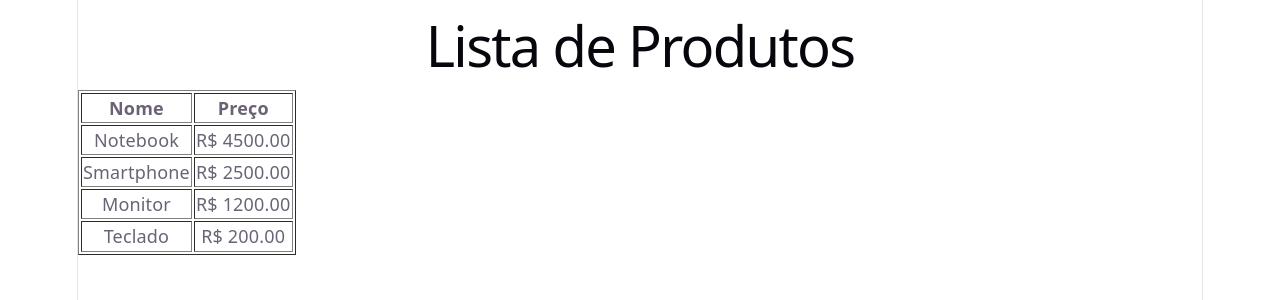
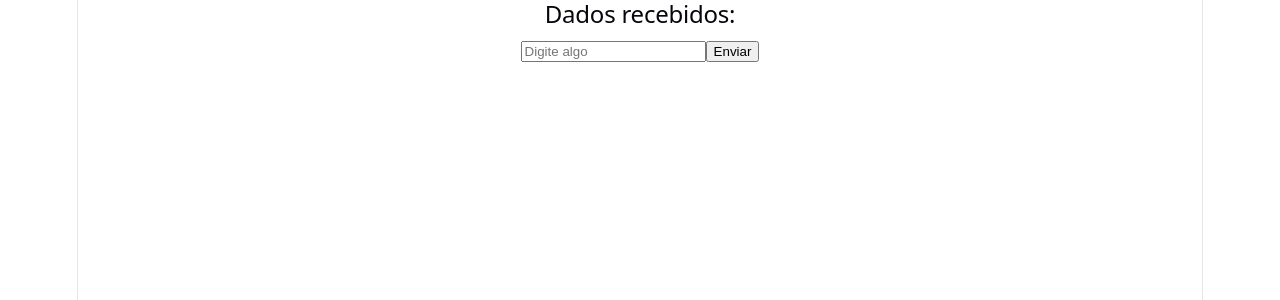
Before and after one commit to devstoks/projeto-react-step, a React (Vite) app in the folder exemplo/: page / in a window 1280 px wide. Shown: the top 300 px of the page. Built offline with nearby package versions, Linux system fonts and the light colour scheme.

Commit message:
Casa/Pai-e-filho

```diff
--- a/exemplo/src/App.jsx
+++ b/exemplo/src/App.jsx
@@ -1,10 +1,12 @@
 import React from 'react';
-import ListaDeProdutos from './components/ListaDeProdutos';
+import PaiFormulario from './components/PaiFormulario';
 
+// Componente principal da aplicação
 function App() {
   return (
     <div>
-      <ListaDeProdutos />
+      {/* Renderiza o componente Pai */}
+      <PaiFormulario />
     </div>
   );
 }
--- /dev/null
+++ b/exemplo/src/components/FormularioFilho.jsx
@@ -0,0 +1,28 @@
+import React, { useState } from 'react';
+
+// Componente filho que recebe a função de enviar dados do pai
+const FormularioFilho = ({ enviarDados }) => {
+  // Estado para guardar o texto do input
+  const [textoDigitado, setTextoDigitado] = useState('');
+
+  // Envia o texto para o pai e limpa o campo
+  const aoClicarEmEnviar = () => {
+    enviarDados(textoDigitado);
+    setTextoDigitado('');
+  };
+
+  return (
+    <div>
+      {/* Campo que atualiza o estado conforme o usuário digita */}
+      <input
+        type="text"
+        value={textoDigitado}
+        onChange={(evento) => setTextoDigitado(evento.target.value)}
+        placeholder="Digite algo"
+      />
+      <button onClick={aoClicarEmEnviar}>Enviar</button>
+    </div>
+  );
+};
+
+export default FormularioFilho;
--- /dev/null
+++ b/exemplo/src/components/PaiFormulario.jsx
@@ -0,0 +1,20 @@
+import React, { useState } from 'react';
+import FormularioFilho from './FormularioFilho';
+
+// Componente pai que guarda e exibe os dados vindos do filho
+const PaiFormulario = () => {
+  // Estado para guardar a mensagem recebida
+  const [dadosRecebidos, setDadosRecebidos] = useState('');
+
+  return (
+    <div>
+      {/* Exibe na tela o texto que o filho enviou */}
+      <h2>Dados recebidos: {dadosRecebidos}</h2>
+
+      {/* Passa a função de atualizar o estado para o filho via prop */}
+      <FormularioFilho enviarDados={setDadosRecebidos} />
+    </div>
+  );
+};
+
+export default PaiFormulario;
```
